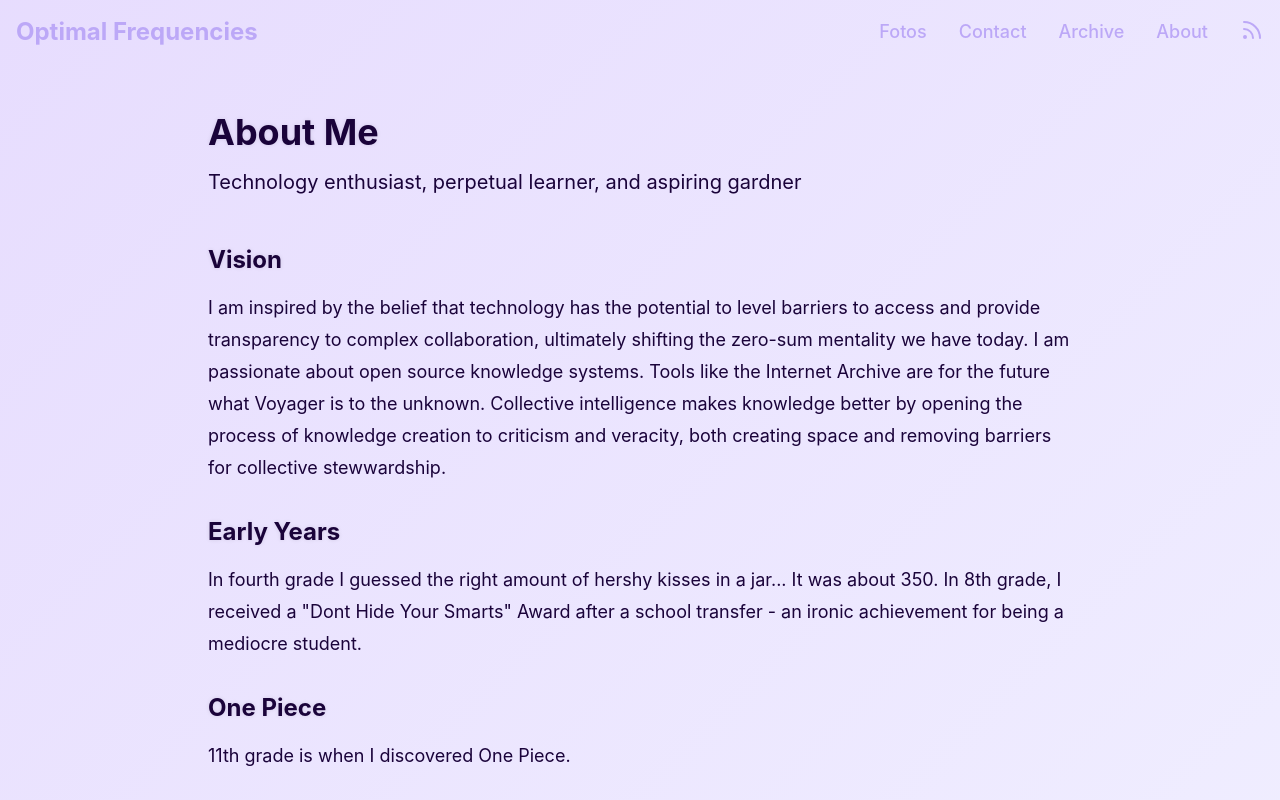
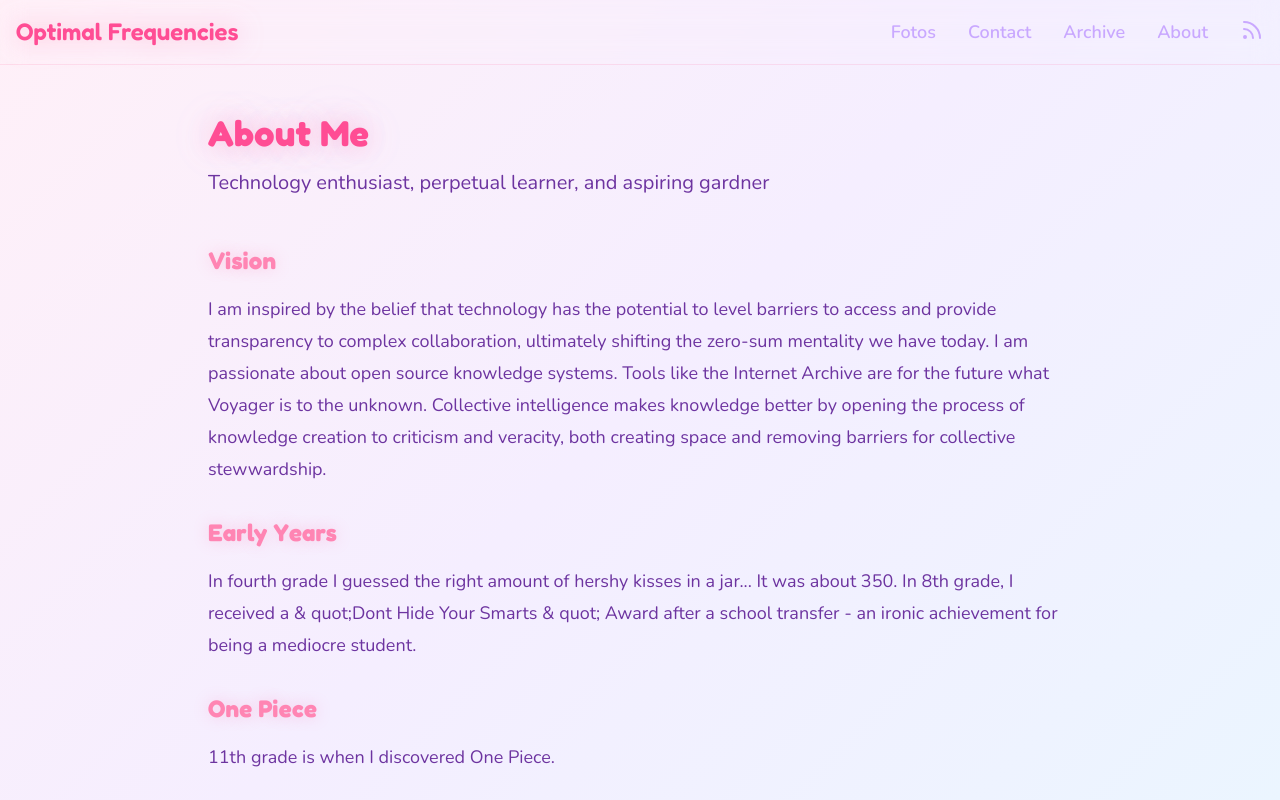
Before and after one commit to qweliant/apps, a Next.js app in the folder blog/: page /about in a window 1280 px wide. Shown: the top 800 px of the page. Built offline with nearby package versions, Linux system fonts and the light colour scheme.

Commit message:
new article

```diff
--- a/blog/app/about/page.tsx
+++ b/blog/app/about/page.tsx
@@ -38,9 +38,9 @@ export default function Page() {
       <AboutSection title="Early Years">
         <p>
           In fourth grade I guessed the right amount of hershy kisses in a
-          jar... It was about 350. In 8th grade, I received a &quot;Dont Hide Your
-          Smarts&quot; Award after a school transfer - an ironic achievement for
-          being a mediocre student.
+          jar... It was about 350. In 8th grade, I received a & quot;Dont Hide
+          Your Smarts & quot; Award after a school transfer - an ironic
+          achievement for being a mediocre student.
         </p>
       </AboutSection>
       <AboutSection title="One Piece">
--- a/blog/app/globals.css
+++ b/blog/app/globals.css
@@ -2,24 +2,31 @@
 @tailwind components;
 @tailwind utilities;
 
-/* Global styles with "unnatural" colors and gradients */
 :root {
-  --background-light: #f0f0ff; /* Slightly off-white for a subtle shift */
-  --foreground-light: #1a033a; /* Deep violet for contrast */
+  --sakura: #FF85B3;
+  --deep-pink: #FF4D94;
+  --lavender: #C9A8FF;
+  --bluebell: #A8D8FF;
+  --mint: #A8F0DC;
+  --plum: #3D1A5C;
 
-  --background-dark: #0b08268e; /* Deep purple/black */
-  --foreground-dark: #d4c7ff; /* Light lavender */
-
+  --background-light: #FFF8FC;
+  --foreground-light: #6d34a0;
   --gradient-light: linear-gradient(
     135deg,
-    #a855f720,
-    #e9d5ff20
-  ); /* Sheer violet/lavender gradient */
+    #FFF0F8 0%,
+    #F5EEFF 50%,
+    #EBF5FF 100%
+  );
+
+  --background-dark: #09060F;
+  --foreground-dark: #F0EAFF;
   --gradient-dark: linear-gradient(
     135deg,
-    #4c1d9540,
-    #1e1b4b40
-  ); /* Darker violet/indigo gradient */
+    #09060F 0%,
+    #1C0835 45%,
+    #09060F 100%
+  );
 }
 
 @media (prefers-color-scheme: dark) {
@@ -41,70 +48,103 @@
 body {
   background-color: var(--background);
   color: var(--foreground);
-  font-family: "Inter", "Arial", Helvetica, sans-serif;
-  line-height: 1.6;
-  background-image: var(--gradient); /* Apply gradient to the body */
-  background-attachment: fixed; /* Keep gradient fixed during scroll */
+  font-family: var(--font-nunito), "Arial", Helvetica, sans-serif;
+  line-height: 1.7;
+  background-image: var(--gradient);
+  background-attachment: fixed;
 }
 
-/* Styling links with "unnatural" colors */
 a {
-  color: #bca8f7; /* Soft lavender */
+  color: var(--lavender);
   text-decoration: none;
-  transition: color 0.3s ease; /* Smooth transition for hover effect */
+  transition: color 0.2s ease;
 }
 
 a:hover {
-  color: #c084fc; /* Brighter lavender on hover */
+  color: var(--sakura);
   text-decoration: underline;
 }
 
-/* Blockquote styling */
 blockquote {
-  padding-left: 1.5rem; /* Increased padding */
-  border-left: 6px double #a3a3a3; /* Double gray border */
+  padding-left: 1.5rem;
+  border-left: 3px dotted var(--sakura);
   font-style: italic;
-  color: #71717a; /* Darker gray for more contrast */
-  background-color: rgba(
-    255,
-    255,
-    255,
-    0.05
-  ); /* Very subtle background for emphasis */
-  border-radius: 4px;
+  color: var(--lavender);
+  background-color: rgba(255, 133, 179, 0.05);
+  border-radius: 12px;
 }
 
-/* Styling headers */
 h1,
 h2,
 h3,
 h4,
 h5,
 h6 {
-  color: var(--foreground);
-  text-shadow: 0 0 4px rgba(0, 0, 0, 0.1); /* Subtle text shadow for depth */
+  font-family: var(--font-fredoka), var(--font-nunito), sans-serif;
+  letter-spacing: 0.01em;
 }
 
 h1 {
-  font-size: 2.75rem; /* Slightly larger */
-  font-weight: 800; /* Bolder */
+  font-size: 2.75rem;
+  font-weight: 700;
   line-height: 1.2;
+  color: var(--deep-pink);
+  text-shadow: 0 0 25px rgba(255, 133, 179, 0.4), 0 0 50px rgba(201, 168, 255, 0.2);
 }
 
 h2 {
   font-size: 2.25rem;
-  font-weight: 700;
+  font-weight: 600;
   line-height: 1.25;
+  color: var(--sakura);
+  text-shadow: 0 0 15px rgba(255, 133, 179, 0.3);
 }
 
 h3 {
   font-size: 2rem;
   font-weight: 600;
+  color: var(--lavender);
 }
 
 h4 {
   font-size: 1.75rem;
   font-weight: 600;
+  color: var(--bluebell);
+}
+
+@media (prefers-color-scheme: dark) {
+  h1 {
+    color: #FF4D94;
+    text-shadow: 0 0 20px rgba(255, 77, 148, 0.7), 0 0 60px rgba(139, 92, 246, 0.4), 0 0 100px rgba(139, 92, 246, 0.15);
+  }
+
+  h2 {
+    color: #C084FC;
+    text-shadow: 0 0 15px rgba(192, 132, 252, 0.6), 0 0 40px rgba(255, 77, 148, 0.2);
+  }
+
+  h3 {
+    color: #A78BFA;
+    text-shadow: 0 0 10px rgba(167, 139, 250, 0.5);
+  }
+
+  h4 {
+    color: #E879F9;
+  }
+
+  a {
+    color: #C084FC;
+  }
+
+  a:hover {
+    color: #FF85B3;
+  }
+
+  blockquote {
+    border-left-color: #7C3AED;
+    color: #C084FC;
+    background-color: rgba(124, 58, 237, 0.08);
+  }
 }
 
 h5 {
@@ -117,13 +157,11 @@ h6 {
   font-weight: 500;
 }
 
-/* Increased contrast for text */
 p,
 li {
   color: var(--foreground);
 }
 
-/* Smooth transitions for all elements */
 body,
 p,
 li,
@@ -138,3 +176,56 @@ a {
   transition: color 0.3s ease-in-out, background-color 0.3s ease-in-out,
     text-shadow 0.3s ease-in-out;
 }
+
+/* ── Syntax highlighting (rehype-pretty-code / shiki) ── */
+
+figure[data-rehype-pretty-code-figure] {
+  margin: 1.5rem 0;
+  border-radius: 12px;
+  overflow: hidden;
+  border: 1px solid rgba(201, 168, 255, 0.2);
+  box-shadow: 0 0 24px rgba(201, 168, 255, 0.06);
+}
+
+figure[data-rehype-pretty-code-figure] pre {
+  overflow-x: auto;
+  padding: 1.25rem 1.5rem;
+  font-size: 0.875rem;
+  line-height: 1.7;
+  background-color: #130d20 !important;
+}
+
+figcaption[data-rehype-pretty-code-title] {
+  padding: 0.35rem 1rem;
+  font-size: 0.75rem;
+  color: var(--lavender);
+  background-color: #1c0835;
+  border-bottom: 1px solid rgba(201, 168, 255, 0.15);
+  letter-spacing: 0.05em;
+}
+
+span[data-highlighted-line] {
+  background-color: rgba(201, 168, 255, 0.08);
+  border-left: 2px solid var(--lavender);
+  padding-left: calc(1.5rem - 2px);
+  margin-left: -1.5rem;
+  display: inline-block;
+  width: calc(100% + 3rem);
+}
+
+@media (prefers-color-scheme: light) {
+  figure[data-rehype-pretty-code-figure] pre {
+    background-color: #f5eeff !important;
+    border: 1px solid rgba(201, 168, 255, 0.3);
+  }
+
+  figcaption[data-rehype-pretty-code-title] {
+    background-color: #ede0ff;
+    color: #6d34a0;
+  }
+
+  span[data-highlighted-line] {
+    background-color: rgba(109, 52, 160, 0.07);
+    border-left-color: #c9a8ff;
+  }
+}
--- a/blog/app/layout.tsx
+++ b/blog/app/layout.tsx
@@ -1,10 +1,16 @@
 import type { Metadata } from "next";
-import { Geist, Geist_Mono } from "next/font/google";
+import { Fredoka, Nunito, Geist_Mono } from "next/font/google";
 import "./globals.css";
 import Link from "next/link";
 
-const geistSans = Geist({
-  variable: "--font-geist-sans",
+const fredoka = Fredoka({
+  variable: "--font-fredoka",
+  subsets: ["latin"],
+  weight: ["300", "400", "500", "600", "700"],
+});
+
+const nunito = Nunito({
+  variable: "--font-nunito",
   subsets: ["latin"],
 });
 
@@ -36,41 +42,44 @@ export default function RootLayout({
   return (
     <html lang="en">
       <body
-        className={`${geistSans.variable} ${geistMono.variable} antialiased`}
+        className={`${fredoka.variable} ${nunito.variable} ${geistMono.variable} antialiased font-nunito`}
       >
-        <header>
+        <header className="sticky top-0 z-50 border-b border-[#FF85B3]/20 bg-[var(--background)]/80 backdrop-blur-md">
           <nav className="container mx-auto flex flex-wrap items-center justify-between p-4">
-            <Link href="/" className="text-2xl font-bold ">
+            <Link
+              href="/"
+              className="font-fredoka text-2xl font-semibold text-[#FF4D94] hover:text-[#FF85B3] transition-colors duration-200 drop-shadow-[0_0_12px_rgba(255,133,179,0.5)]"
+            >
               Optimal Frequencies
             </Link>
             <div className="flex space-x-8">
               <Link
                 href="/fotos"
-                className="text-lg font-medium hover:underline"
+                className="text-lg font-semibold text-[#C9A8FF] hover:text-[#FF85B3] transition-colors duration-200"
               >
                 Fotos
               </Link>
               <Link
                 href="mailto:qwelian@tutanota.com"
-                className="text-lg font-medium hover:underline "
+                className="text-lg font-semibold text-[#C9A8FF] hover:text-[#FF85B3] transition-colors duration-200"
               >
                 Contact
               </Link>
               <Link
                 href="/posts"
-                className="text-lg font-medium hover:underline "
+                className="text-lg font-semibold text-[#C9A8FF] hover:text-[#FF85B3] transition-colors duration-200"
               >
                 Archive
               </Link>
               <Link
                 href="/about"
-                className="text-lg font-medium hover:underline"
+                className="text-lg font-semibold text-[#C9A8FF] hover:text-[#FF85B3] transition-colors duration-200"
               >
                 About
               </Link>
               <Link
                 href="/posts/rss.xml"
-                className="text-lg font-medium hover:underline"
+                className="text-lg font-semibold text-[#C9A8FF] hover:text-[#FF85B3] transition-colors duration-200"
               >
                 <svg
                   xmlns="http://www.w3.org/2000/svg"
@@ -93,12 +102,14 @@ export default function RootLayout({
           </nav>
         </header>
         <main className="">{children}</main>
-        <footer className="mt-24 text-center relative z-10">
-          <p className="italic">
+        <footer className="mt-24 text-center relative z-10 pb-8">
+          <p className="italic text-[#C9A8FF]">
             Stay passionate, stay chill, and never stop exploring what life can
             be.
           </p>
-          © {new Date().getFullYear()} My Blog. All rights reserved.
+          <p className="text-[#FF85B3]/60 text-sm mt-1">
+            © {new Date().getFullYear()} My Blog. All rights reserved.
+          </p>
         </footer>
       </body>
     </html>
--- a/blog/package.json
+++ b/blog/package.json
@@ -26,11 +26,13 @@
     "rehype-autolink-headings": "^7.1.0",
     "rehype-document": "^7.0.3",
     "rehype-format": "^5.0.1",
+    "rehype-pretty-code": "^0.14.3",
     "rehype-slug": "^6.0.0",
     "rehype-stringify": "^10.0.1",
     "remark-parse": "^11.0.0",
     "remark-rehype": "^11.1.1",
     "rss": "^1.2.2",
+    "shiki": "^4.0.2",
     "unified": "^11.0.5"
   },
   "devDependencies": {
--- a/blog/tailwind.config.ts
+++ b/blog/tailwind.config.ts
@@ -12,52 +12,72 @@ export default {
       typography: {
         DEFAULT: {
           css: {
-            color: "var(--foreground)", // Use the foreground color from :root
+            color: "var(--foreground)",
             a: {
-              color: "#6089E9CF", // Purple for links
+              color: "#C9A8FF",
               "&:hover": {
-                color: "#3B63A6", // Darker purple on hover
+                color: "#FF85B3",
               },
-              textDecoration: "underline", // Added underlining for better hover effect
+              textDecoration: "none",
             },
             blockquote: {
               fontStyle: "italic",
-              color: "#4A4A4A", // Softer gray for readability
-              borderLeftColor: "#D1E1E8", // Lighter border for subtle distinction
-              paddingLeft: "1rem", // Added padding for blockquote indentation
+              color: "#C9A8FF",
+              borderLeftColor: "#FF85B3",
+              paddingLeft: "1rem",
             },
-            h1: {
-              color: "var(--foreground)", // Ensure header is in the foreground color
+            h1: { color: "#FF4D94" },
+            h2: { color: "#FF85B3" },
+            h3: { color: "#C9A8FF" },
+            h4: { color: "#A8D8FF" },
+            p: { color: "var(--foreground)" },
+            strong: { color: "#FF85B3" },
+            // Inline code only — let shiki own pre > code
+            ":not(pre) > code": {
+              color: "#C9A8FF",
+              backgroundColor: "rgba(201, 168, 255, 0.1)",
+              borderRadius: "4px",
+              padding: "0.15em 0.35em",
+              fontWeight: "400",
+              "&::before": { content: '""' },
+              "&::after": { content: '""' },
             },
-            h2: {
-              color: "var(--foreground)", // Ensure header is in the foreground color
+            "pre > code": {
+              color: "inherit",
+              backgroundColor: "transparent",
+              padding: "0",
+              "&::before": { content: '""' },
+              "&::after": { content: '""' },
             },
-            h3: {
-              color: "var(--foreground)", // Ensure header is in the foreground color
-            },
-            h4: {
-              color: "var(--foreground)", // Ensure header is in the foreground color
-            },
-            p: {
-              color: "var(--foreground)", // Ensure paragraph text color matches the foreground
-            },
-            strong: {
-              color: "var(--foreground)", // Ensure paragraph text color matches the foreground
-            },
-            code: {
-              color: "var(--foreground)", // Ensure paragraph text color matches the foreground
+            pre: {
+              backgroundColor: "transparent",
+              padding: "0",
+              margin: "0",
             },
           },
         },
       },
       colors: {
-        background: "var(--background)", // Use the background color from :root
-        foreground: "var(--foreground)", // Use the foreground color from :root
-        primary: "#6089E9CF", // Purple for primary links
-        secondary: "#F0F4F8", // Subtle secondary background color
-        accent: "#F4F7FC", // Accent background color
-        muted: "#9E9E9E", // Muted text color for less important content
-        border: "#E0E0E0", // Light border color for subtle separation
+        background: "var(--background)",
+        foreground: "var(--foreground)",
+        sakura: "#FF85B3",
+        "deep-pink": "#FF4D94",
+        lavender: "#C9A8FF",
+        bluebell: "#A8D8FF",
+        mint: "#A8F0DC",
+        plum: "#3D1A5C",
+        primary: "#FF85B3",
+        secondary: "#C9A8FF",
+        accent: "#A8D8FF",
+        muted: "#C9A8FF",
+      },
+      fontFamily: {
+        fredoka: ["var(--font-fredoka)", "sans-serif"],
+        nunito: ["var(--font-nunito)", "sans-serif"],
+      },
+      borderRadius: {
+        "4xl": "2rem",
+        "5xl": "2.5rem",
       },
     },
   },
```
Also changed, not shown: blog/app/page.tsx (+18 -18 lines), blog/app/posts/[slug]/page.tsx (+13 -1 lines), blog/content/Building_an_Open-Source_Safety_Net_for_Home_Hemodialysis.mdx (+10 -12 lines), 1 other file (tests, documents, lock files or other folders).
